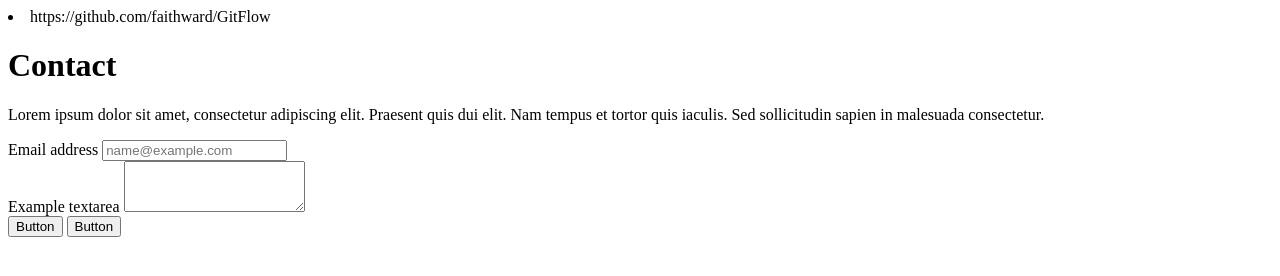
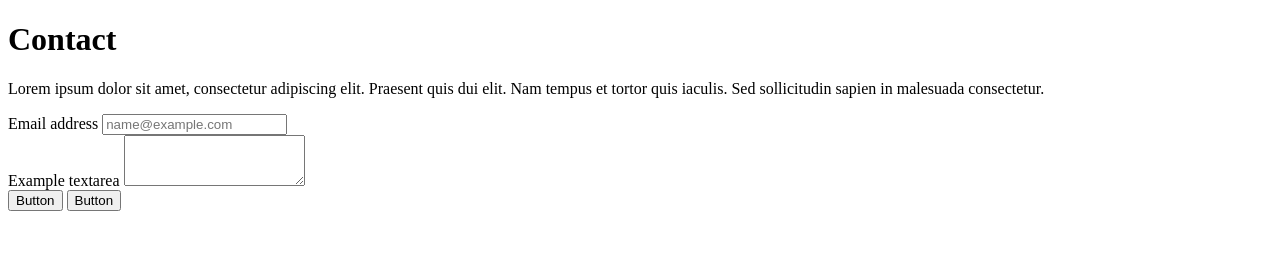
Before and after one commit to faithward/GitFlow, a plain HTML site: page contact.html in a window 1280 px wide. Drawn offline with nearby package versions, Linux system fonts and the light colour scheme.

Commit message:
created contact portion

```diff
--- a/contact.html
+++ b/contact.html
@@ -7,7 +7,7 @@
     <script src="https://cdn.jsdelivr.net/npm/@popperjs/core@2.11.5/dist/umd/popper.min.js" integrity="sha384-Xe+8cL9oJa6tN/veChSP7q+mnSPaj5Bcu9mPX5F5xIGE0DVittaqT5lorf0EI7Vk" crossorigin="anonymous"></script>
     <script src="https://cdn.jsdelivr.net/npm/bootstrap@5.2.0/dist/js/bootstrap.min.js" integrity="sha384-ODmDIVzN+pFdexxHEHFBQH3/9/vQ9uori45z4JjnFsRydbmQbmL5t1tQ0culUzyK" crossorigin="anonymous"></script>
     <link rel="stylesheet" type="text/css" href="styles.css">
-    <li>https://github.com/faithward/GitFlow</li>
+
     <title>Document</title>
 </head>
 <body>
```
